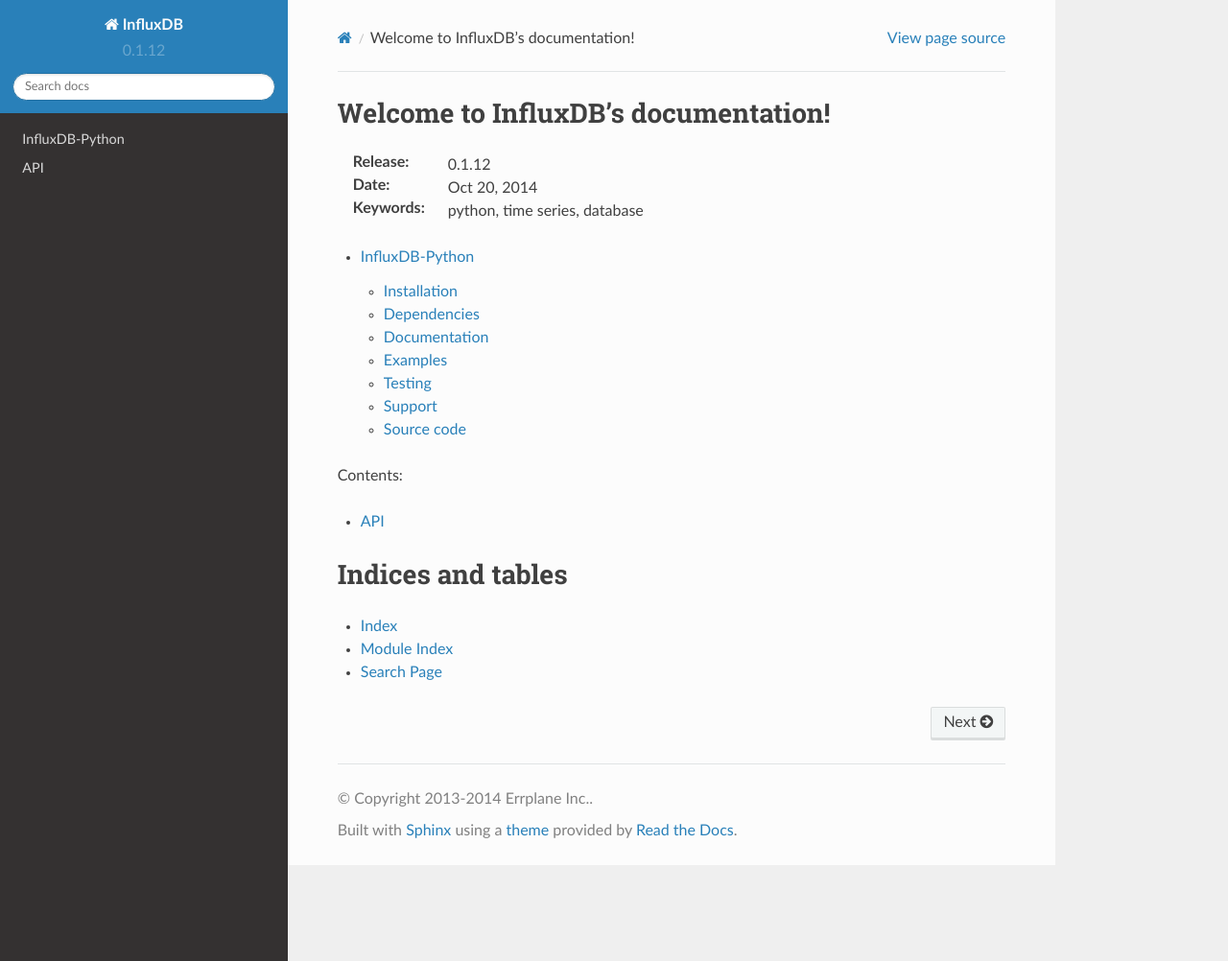
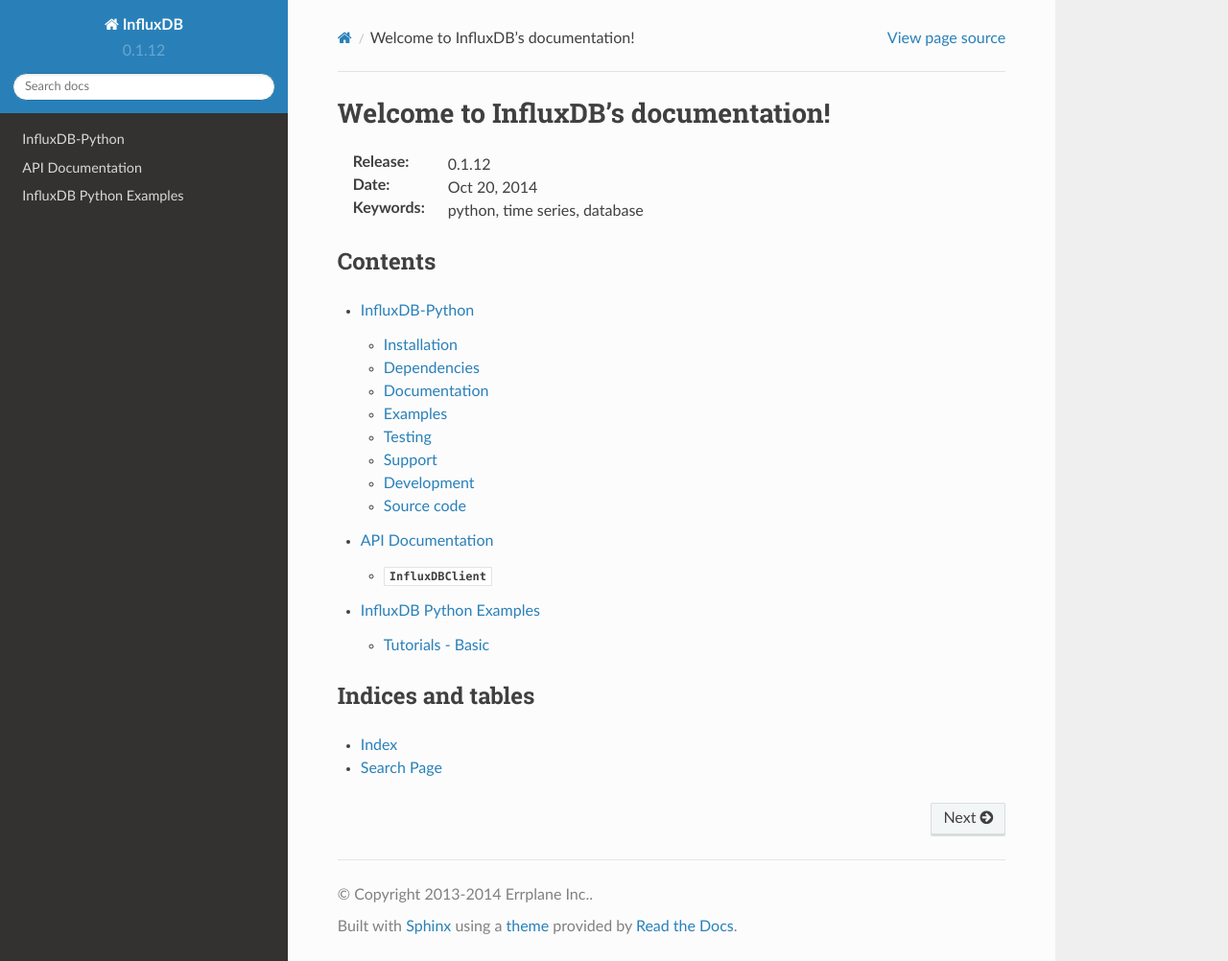
Before and after one commit to influxdata/influxdb-python, a Sphinx documentation site: the page built from docs/source/index.rst, in a window 1280 px wide and 1002 px high. Shown: the whole window at 96% size. Built offline with Sphinx 7.4.7 and the Read the Docs theme 2.0.0, drawn with Linux system fonts in a browser that asks for light colours.

Commit message:
Improve Sphinx doc - link modules to InfluxDBClient / add development section to README.rst

```diff
--- /dev/null
+++ b/docs/source/examples.rst
@@ -0,0 +1,15 @@
+.. influxdb-python-_examples:
+
+========================
+InfluxDB Python Examples
+========================
+
+.. tutorials:
+
+
+Tutorials - Basic
+=================
+
+.. literalinclude:: ../../examples/tutorial.py
+   :language: python
+   :linenos:
--- a/docs/source/index.rst
+++ b/docs/source/index.rst
@@ -10,23 +10,21 @@
 :Date: |today|
 :Keywords: python, time series, database
 
+
+Contents
+--------
+
 .. toctree::
-    :maxdepth: 2
+    :maxdepth: 3
 
     include-readme
+    api-documentation
+    examples
 
-
-Contents:
-
-.. toctree::
-   :maxdepth: 2
-
-   api
 
 
 Indices and tables
-==================
+------------------
 
 * :ref:`genindex`
-* :ref:`modindex`
 * :ref:`search`
```
Also changed, not shown: README.rst (+10 -0 lines), docs/source/api-documentation.rst (added, +40 -0 lines), docs/source/api.rst (deleted, +0 -15 lines).
